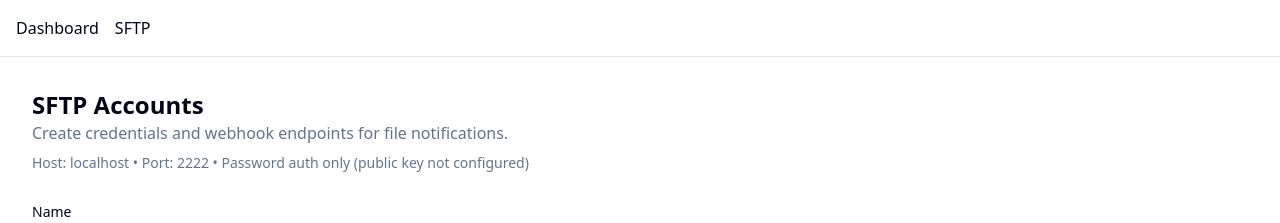
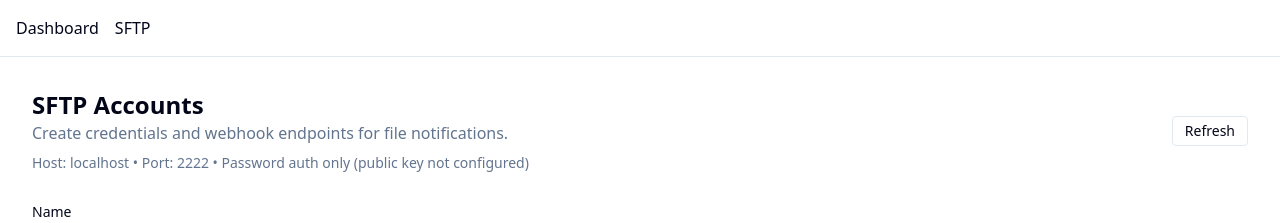
Before and after one commit to dustpickle/financial-automations, a Next.js app: page /admin/sftp in a window 1280 px wide. Shown: the top 223 px of the page. Built offline with nearby package versions, Linux system fonts and the light colour scheme; no server answers; the database is empty; what next-safe-action would draw is missing.

Commit message:
Fix admin interface: auto-refresh page after creating SFTP account

```diff
--- a/app/admin/sftp/page.tsx
+++ b/app/admin/sftp/page.tsx
@@ -9,10 +9,18 @@
   const publicKeyNote = process.env.SFTP_SERVER_HOST_PUBLIC_SSH ? "Public key auth supported" : "Password auth only (public key not configured)"
   return (
     <div className="p-8 space-y-8">
-      <div>
-        <h1 className="text-2xl font-semibold">SFTP Accounts</h1>
-        <p className="text-muted-foreground">Create credentials and webhook endpoints for file notifications.</p>
-        <div className="text-sm text-muted-foreground mt-2">Host: {host} • Port: {port} • {publicKeyNote}</div>
+      <div className="flex items-center justify-between">
+        <div>
+          <h1 className="text-2xl font-semibold">SFTP Accounts</h1>
+          <p className="text-muted-foreground">Create credentials and webhook endpoints for file notifications.</p>
+          <div className="text-sm text-muted-foreground mt-2">Host: {host} • Port: {port} • {publicKeyNote}</div>
+        </div>
+        <button
+          onClick={() => window.location.reload()}
+          className="px-3 py-1 text-sm border rounded hover:bg-gray-50"
+        >
+          Refresh
+        </button>
       </div>
       <CreateSftpAccountForm />
       <div className="space-y-2">
--- a/app/admin/sftp/sftp-form.tsx
+++ b/app/admin/sftp/sftp-form.tsx
@@ -28,7 +28,13 @@
       const errs = Object.values(res.validationErrors as Record<string, { _errors?: string[] }>)
         .flatMap((v) => v?._errors ?? [])
       setErrorMessage(errs.join(", ") || "Validation error")
-    } else if (res.data) setCreated({ username: res.data.username, password: res.data.password })
+    } else if (res.data) {
+      setCreated({ username: res.data.username, password: res.data.password })
+      // Refresh the page after 3 seconds to show the new account
+      setTimeout(() => {
+        window.location.reload()
+      }, 3000)
+    }
     formEl.reset()
   }
 
```
Also changed, not shown: 1 other file (tests, documents, lock files or other folders).
